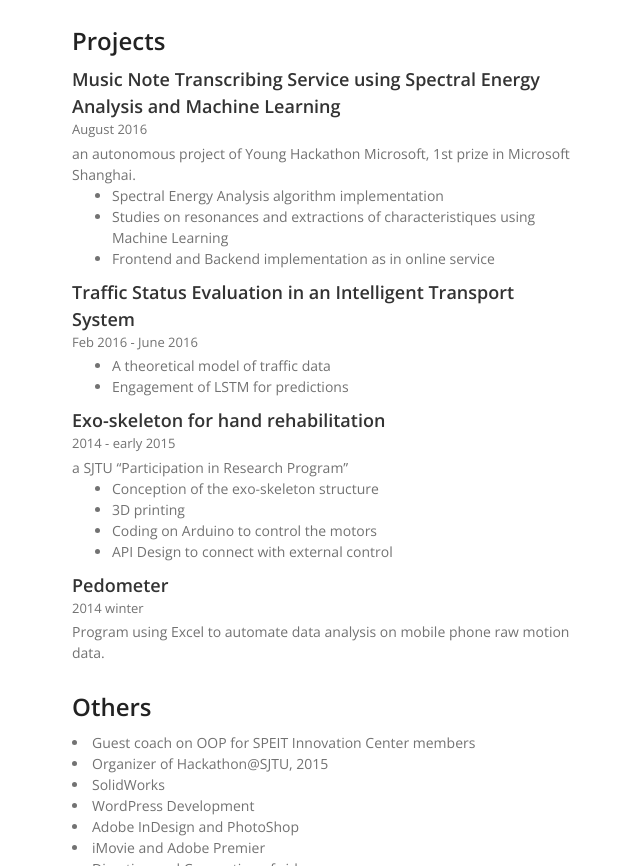
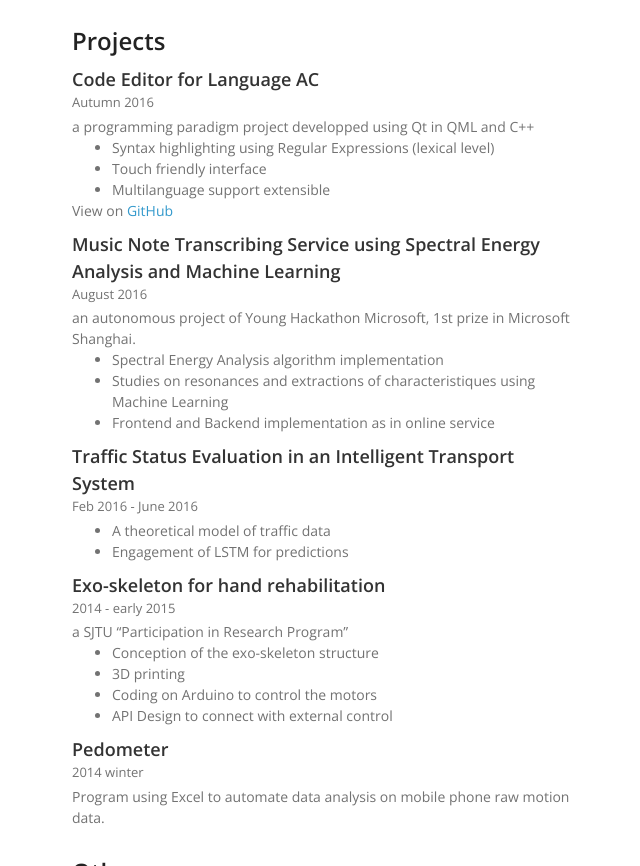
Before and after one commit to nicolasying/nicolasing.github.io, a plain HTML site: page index.html in a window 1280 px wide. Shown: the part 1227-2093 px from the top of the page, without its empty margins (498-1138 px from the left). Drawn offline with nearby package versions, Linux system fonts and the light colour scheme.

Commit message:
New project

```diff
--- a/index.html
+++ b/index.html
@@ -1,5 +1,6 @@
 <!doctype html>
 <html>
+
 <head>
   <meta charset="utf-8">
   <meta http-equiv="X-UA-Compatible" content="chrome=1">
@@ -12,6 +13,7 @@
     <script src="//html5shiv.googlecode.com/svn/trunk/html5.js"></script>
     <![endif]-->
 </head>
+
 <body>
   <div class="wrapper">
     <header>
@@ -21,7 +23,7 @@
       <p>Information Engineering</p>
 
       <p><a href="mailto:elliottban@sjtu.edu.cn?Subject=Hello" target="_top">elliottban@sjtu.edu.cn</a></p>
-        <div style="clear:both;height:30px" >
+      <div style="clear:both;height:30px">
       </div>
       <ul>
         <li><a href="#Education">Education</a></li>
@@ -102,7 +104,17 @@
       <div class="ContentPart" id="Projects">
         <p class="SectionTitle">Projects</p>
 
-          <p class="Title">Music Note Transcribing Service using Spectral Energy Analysis and Machine Learning
+        <p class="Title">Code Editor for Language AC</p>
+        <p class="Duration">Autumn 2016</p>
+        <p class="ProjectIntro">a programming paradigm project developped using Qt in QML and C++</p>
+        <ul class="ProjectIntro">
+          <li>Syntax highlighting using Regular Expressions (lexical level)</li>
+          <li>Touch friendly interface</li>
+          <li>Multilanguage support extensible</li>
+        </ul>
+        <p>View on <a href="https://github.com/nicolasying/Editor-L_AC/tree/singleTab">GitHub</a></p>
+
+        <p class="Title">Music Note Transcribing Service using Spectral Energy Analysis and Machine Learning</p>
         <p class="Duration">August 2016</p>
         <p class="ProjectIntro">an autonomous project of Young Hackathon Microsoft, 1st prize in Microsoft Shanghai. </p>
         <ul class="ProjectIntro">
@@ -159,4 +171,5 @@
   <script src="javascripts/scale.fix.js"></script>
 
 </body>
+
 </html>
```
Lines whose indentation alone changed are shown as unchanged.
